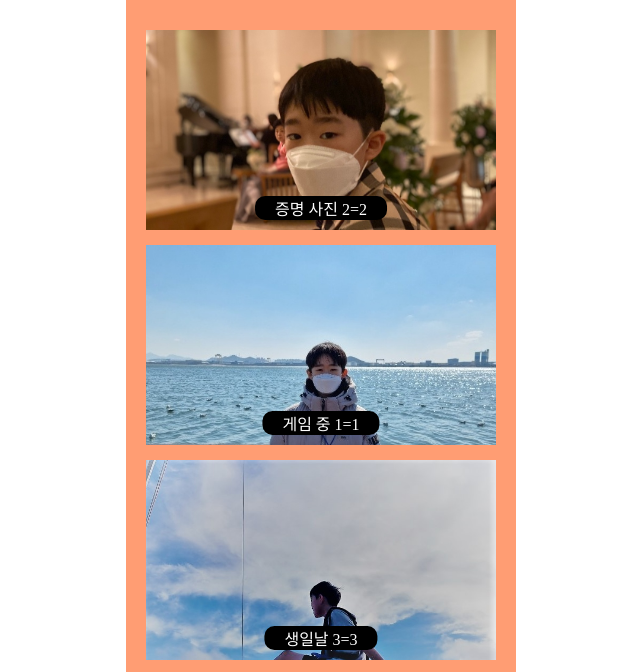
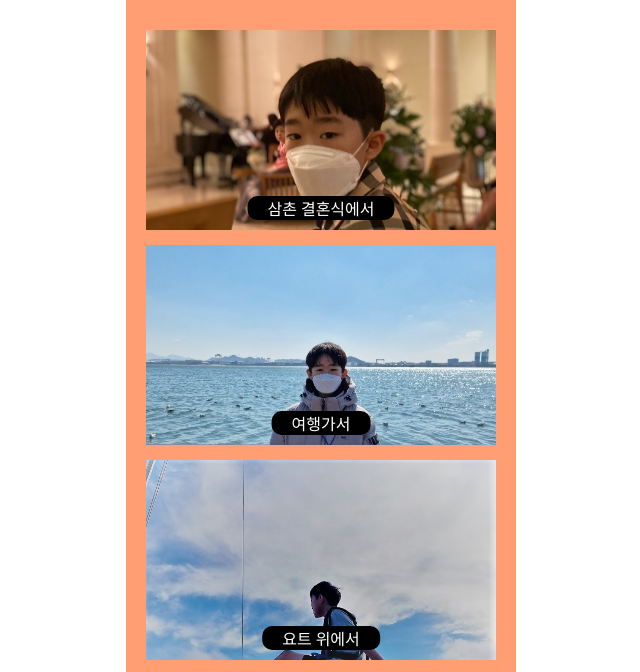
Before and after one commit to ieejaehoo/photos, a plain HTML site: page index.html in a window 1280 px wide. Shown: the top 672 px of the page, without its empty margins (319-959 px from the left). Drawn offline with Linux system fonts and the light colour scheme; grey boxes are pictures that could not be loaded; a web font is replaced by a local one.

Commit message:
Update index.html

```diff
--- a/index.html
+++ b/index.html
@@ -140,7 +140,7 @@
                 onmouseout="hideText(1)"
                 onclick="alertText(1)">
                     <span id="desc1" class="photo-description">
-                       증명 사진 2=2
+                       삼촌 결혼식에서
                     </span>
                 </div>
                 <div id="image2" class="photo-frame"
@@ -148,7 +148,7 @@
                 onmouseout="hideText(2)"
                 onclick="alertText(2)">
                     <span id="desc2" class="photo-description">
-                        게임 중 1=1
+                        여행가서
                     </span>
                 </div>
                 <div id="image3" class="photo-frame"
@@ -156,7 +156,7 @@
                 onmouseout="hideText(3)"
                 onclick="alertText(3)">
                     <span id="desc3" class="photo-description">
-                        생일날 3=3
+                        요트 위에서
                     </span>
                 </div>
                 <!-- <div id="image4" class="photo-frame"
@@ -164,7 +164,7 @@
                 onmouseout="hideText(4)"
                 onclick="alertText(4)">
                     <span id="desc4" class="photo-description">
-                        놀러가서 4=4
+                        베토벤 바이러스
                     </span> -->
                 <div class="photo-frame">
                     <iframe src="https://www.youtube.com/embed/DtKCNJmARF0" frameborder="0"
```
